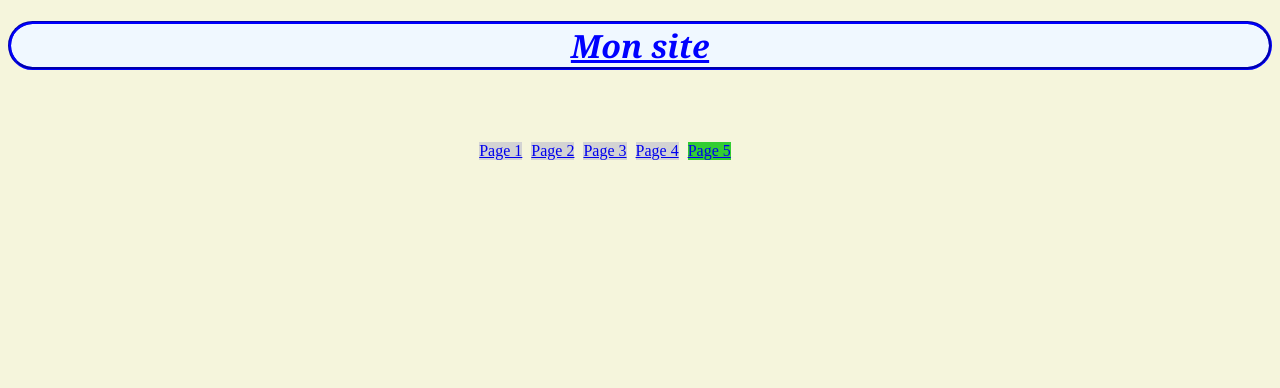
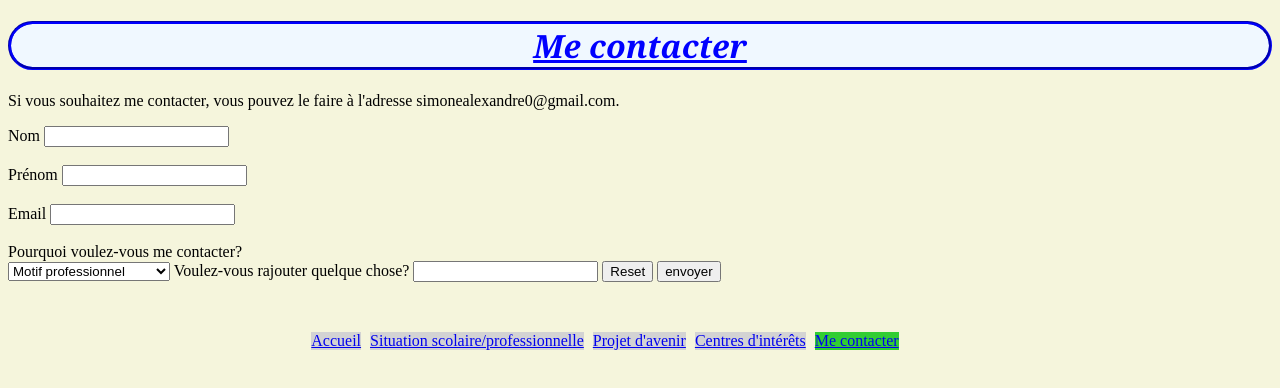
Before and after one commit to roaringloli/miniprojet, a plain HTML site: page page5.html in a window 1280 px wide. Drawn offline with Linux system fonts and the light colour scheme.

Commit message:
Minima complete

```diff
--- a/assets/css/style.css
+++ b/assets/css/style.css
@@ -67,6 +67,9 @@ li a {
   background-color:LightGrey;
   position:relative;
   margin-top:50px;
+}
+li a:visited{
+  color:#0066cc;
 }
 li a:hover {
    background-color: AliceBlue;
--- a/page5.html
+++ b/page5.html
@@ -2,21 +2,43 @@
 <html lang="fr">
   <head>
     <meta charset="UTF-8"/>
-    <title>Mini-projet</title>
+    <title>Me contacter</title>
     <link rel='stylesheet' media='screen' href='assets/css/style.css'>
   </head>
   <body>
     <header>
-			<h1>Mon site</h1>
+			<h1>Me contacter</h1>
     </header>
+		<p class="contact">
+			Si vous souhaitez me contacter, vous pouvez le faire à l'adresse simonealexandre0@gmail.com.
+		</p>
+		<form action="http://www.iut-fbleau.fr/sitebp/post.php" method="post">
+        <label for="name">Nom</label>
+        <input type="text" name="name" id="name" required> <br> <br>
+        <label for="firstname">Prénom</label>
+        <input type="text" name="firstname" id="firstname" required> <br> <br>
+        <label for="mail">Email</label>
+        <input type="email" name="mail" id="mail" required> <br> <br>
+        <label for="motivation">Pourquoi voulez-vous me contacter?</label><br>
+        <select name="motivation" size="1">
+          <option value="Motif professionnel" selected>Motif professionnel</option>
+          <option value="Scolarité/enseignement">Scolarité/enseignement</option>
+          <option value="Motif personnel">Motif personnel</option>
+          <option value="Autre">Autre</option>
+        </select>
+        <label for="message">Voulez-vous rajouter quelque chose?</label>
+        <input type="textarea" name="message" required>
+        <input type="reset">
+        <input type="submit" name="submit" value="envoyer" />
+      </form>
     <footer>
 			<nav>
           <ul>
-     				<li><a href="page1.html">Page 1</a></li>
-	  				<li><a href="page2.html">Page 2</a></li>
-	   				<li><a href="page3.html">Page 3</a></li>
-		  			<li><a href="page4.html">Page 4</a></li>
-						<li><a class="active" href="page5.html">Page 5</a></li>
+     				<li><a href="index.html">Accueil</a></li>
+	  				<li><a href="page2.html">Situation scolaire/professionnelle</a></li>
+	   				<li><a href="page3.html">Projet d'avenir</a></li>
+		  			<li><a href="page4.html">Centres d'intérêts</a></li>
+						<li><a class="active" href="page5.html">Me contacter</a></li>
           </ul>
         </nav>
     </footer>
```
Also changed, not shown: index.html (renamed from page1.html, +1 -1 lines), page2.html (+1 -1 lines), page3.html (+1 -1 lines), page4.html (+1 -1 lines).
